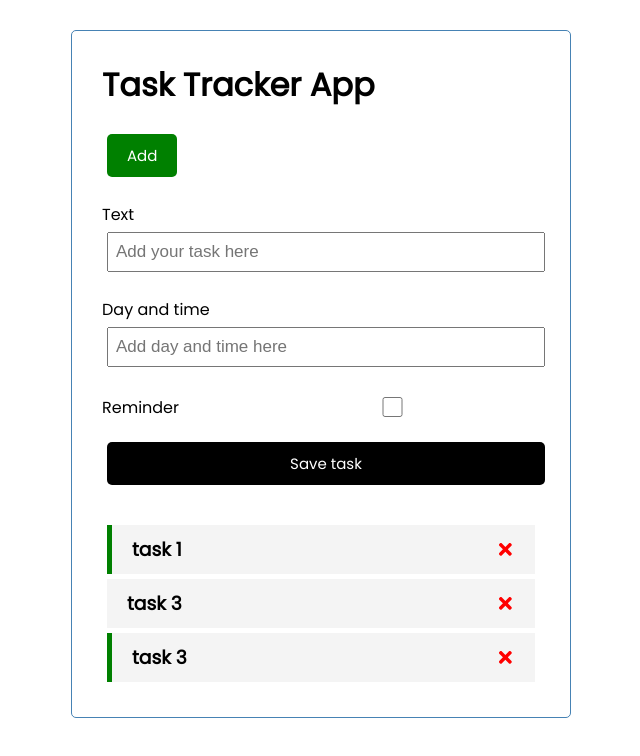
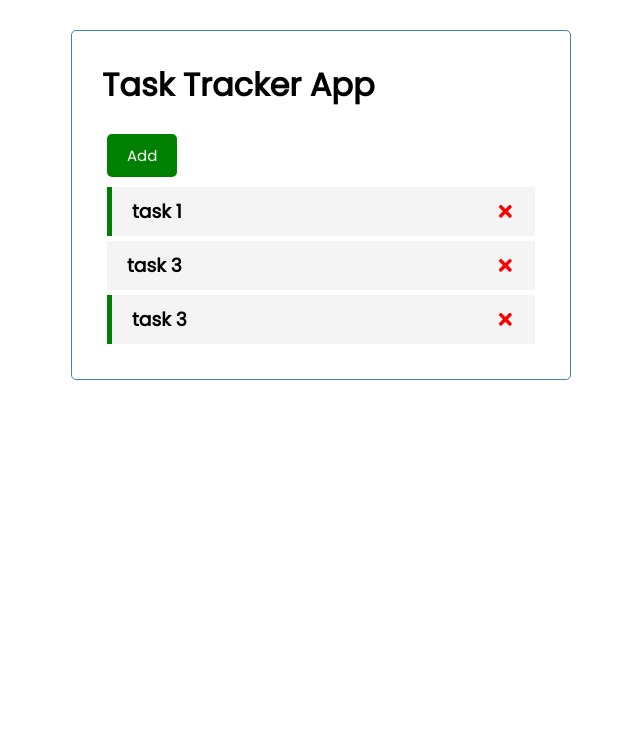
Before and after one commit to ishrajesh/task-tracker, a React (Create React App) app: page / in a window 1280 px wide. Shown: the top 756 px of the page, without its empty margins (319-959 px from the left). Built offline with nearby package versions, Linux system fonts and the light colour scheme.

Commit message:
Adding minor changes to Add button

```diff
--- a/src/App.js
+++ b/src/App.js
@@ -25,7 +25,7 @@ function App() {
       reminder: true,
     },
   ])
-  const [showAddTask,setShowAddTask] = useState(true);
+  const [showAddTask,setShowAddTask] = useState(false);
 
   //Add Task
   const addTask = (task) => {
@@ -44,11 +44,10 @@ function App() {
     setTasks(tasks.map( (task) =>  task.id === id ? {...task, reminder: !task.reminder} :task  ))
   }
 
-//  const addTask = () => { setShowAddTask(!showAddTask)  }
 
   return (
     <div className='container'>
-    <Header title='Task Tracker App' onAdd={ () => { setShowAddTask(!showAddTask)  } }/>
+    <Header title='Task Tracker App' onAdd={ () => { setShowAddTask(!showAddTask) }} showAddTask={showAddTask} />
     {showAddTask  && <AddTask onAdd={addTask}/>}
     { tasks.length > 0 ? <Tasks tasks={tasks} onDelete={deleteTask} onToggle={toggleReminder} />: 'No task present'}
 
--- a/src/Components/Header.js
+++ b/src/Components/Header.js
@@ -1,11 +1,11 @@
 import PropTypes from 'prop-types'
 import Button from "./Button"
 
-const Header = ({title,onAdd}) => {
+const Header = ({title,onAdd,showAddTask}) => {
   return (
     <div>
         <h1 className="header">{title}</h1>
-        <Button text="Add" color="green" onClick={onAdd} />
+        <Button text={showAddTask? "Close": "Add"} color={showAddTask? "red": "green"} onClick={onAdd} />
     </div>
   )
 }
```
